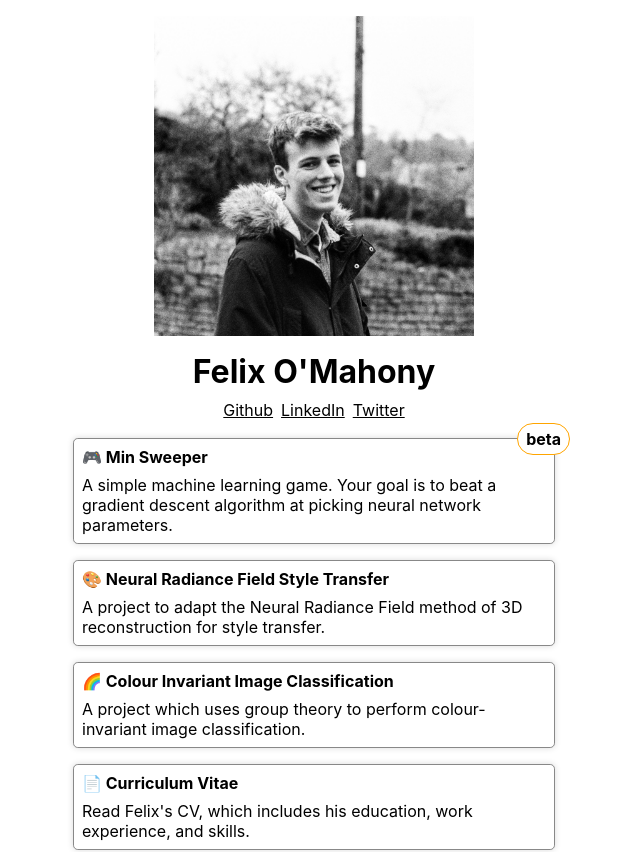
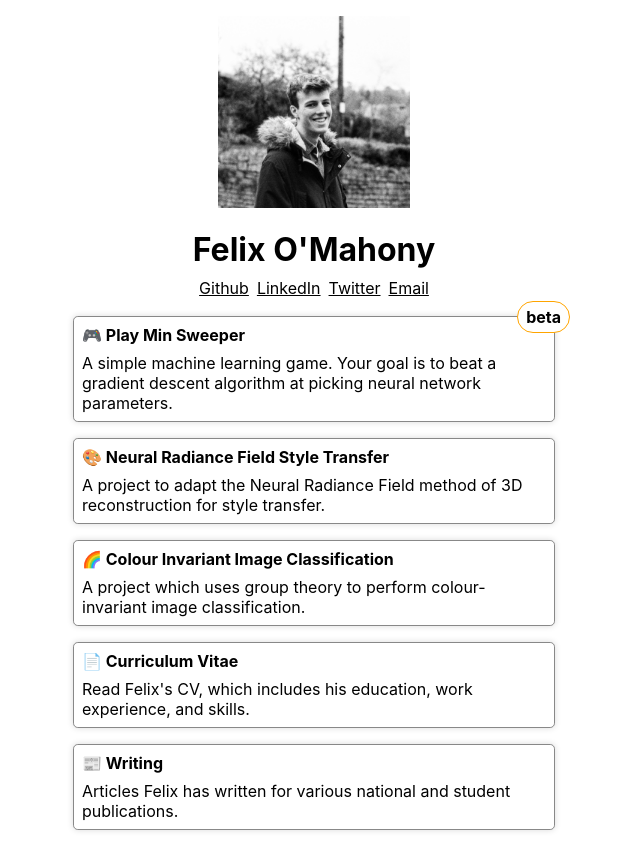
Before and after one commit to felixomahony/felixomahony.github.io, a React (Create React App) app: page / in a window 1280 px wide. Shown: the top 852 px of the page, without its empty margins (326-966 px from the left). Built offline with nearby package versions, Linux system fonts and the light colour scheme.

Commit message:
im-size
Fixed oversized image. Also introduced preliminary code to allow for mouse response on homepage

```diff
--- a/src/App.css
+++ b/src/App.css
@@ -42,7 +42,7 @@ p{
 }
 
 .App-logo {
-  height: 40vmin;
+  height: 12rem;
   pointer-events: none;
   margin-top: 1rem;
 }
--- a/src/Articles.js
+++ b/src/Articles.js
@@ -1,4 +1,4 @@
-import "./App.css";
+// import "./App.css";
 import ButtonBox from "./components/ButtonBox";
 import { useNavigate } from "react-router-dom";
 //import json file
--- a/src/Game.css
+++ b/src/Game.css
@@ -41,12 +41,6 @@ a{
     text-align: center;
   }
 
-  .App-logo {
-    height: 40vmin;
-    pointer-events: none;
-    margin-top: 1rem;
-  }
-
 
   .App-header {
     background-color: white;
@@ -66,7 +60,3 @@ a{
     justify-content: flex-start;
     width: 900px;
   }
-
-  .App-link {
-    color: #61dafb;
-  }
--- a/src/Home.js
+++ b/src/Home.js
@@ -1,3 +1,4 @@
+import React, { useState } from "react";
 import felix from "./assets/felix.JPG";
 import "./App.css";
 import ButtonBox from "./components/ButtonBox";
@@ -6,11 +7,32 @@ import gcnn from './assets/main.pdf';
 
 
 function Home() {
-  console.log(window.innerWidth)
+  const [mousePosition, setMousePosition] = useState({ x: 0, y: 0 });
+  const targetObject = React.useRef(null);
+  const [lateralPosition, setLateralPosition] = useState("");
+  const [verticalPosition, setVerticalPosition] = useState("");
+
+  const handleMouseMove = (event) => {
+    const rect = targetObject.current.getBoundingClientRect();
+    const width = rect.right - rect.left;
+    const height = rect.bottom - rect.top;
+    const x = event.clientX;
+    const y = event.clientY;
+    setMousePosition({ x, y });
+    setLateralPosition(
+      x < rect.left ? event.clientX - rect.left :
+      x > rect.right ? event.clientX - rect.right:
+      0);
+
+    console.log(lateralPosition);
+  };
+
   return (
-    <div className="App">
+    <div className="App" onMouseMove={handleMouseMove}>
       <header className="App-header">
-        <img src={felix} className="App-logo" alt="Image of Felix O'Mahony" />
+        <div ref={targetObject}>
+        <img  src={felix} className="App-logo" alt="Image of Felix O'Mahony" />
+        </div>
         <h1>Felix O'Mahony</h1>
         <div className="linkcontainer">
           <a
@@ -35,13 +57,20 @@ function Home() {
           >
             Twitter
           </a>
+          <a
+            href="mailto:remove_this_felixomahony@gmail.com"
+            target="_blank"
+            rel="noopener noreferrer"
+          >
+            Email
+          </a>
         </div>
         <ButtonBox
           description={
             "A simple machine learning game. Your goal is to beat a gradient descent algorithm at picking neural network parameters."
           }
           link={"/game"}
-          title={"🎮 Min Sweeper"}
+          title={"🎮 Play Min Sweeper"}
           sameSite={true}
           //only active if not on mobile
           active={window.innerWidth > 600}
```
Also changed, not shown: 20 other files (tests, documents, lock files or other folders).
